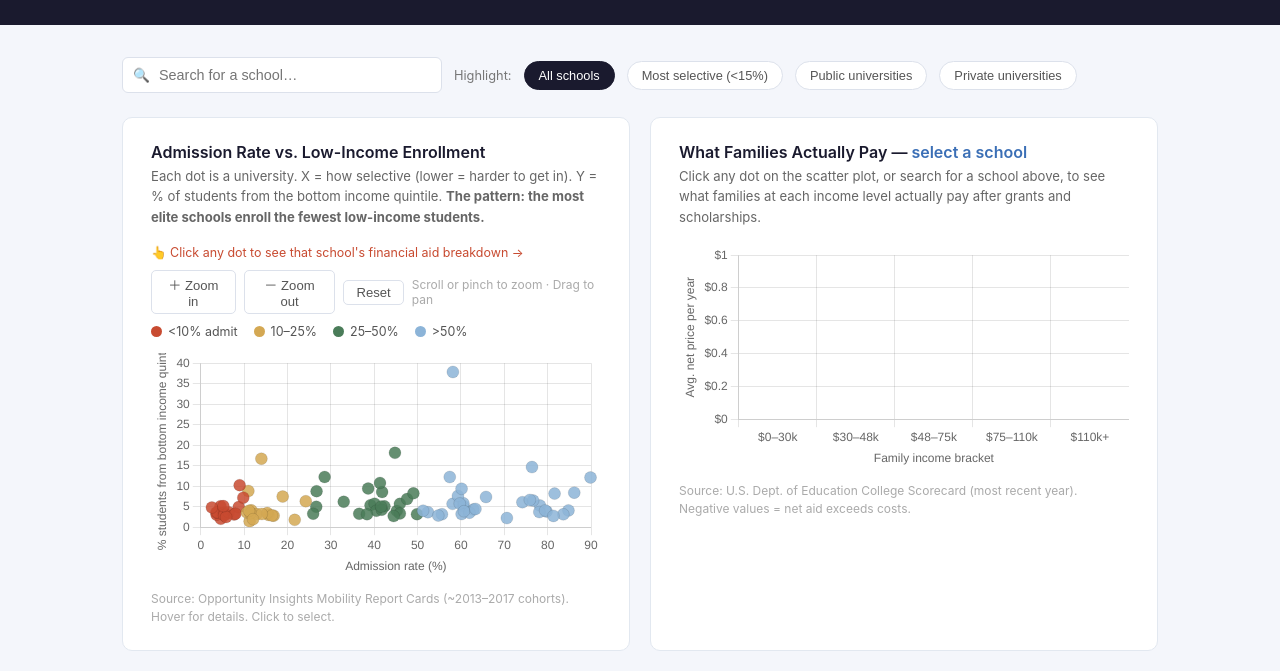
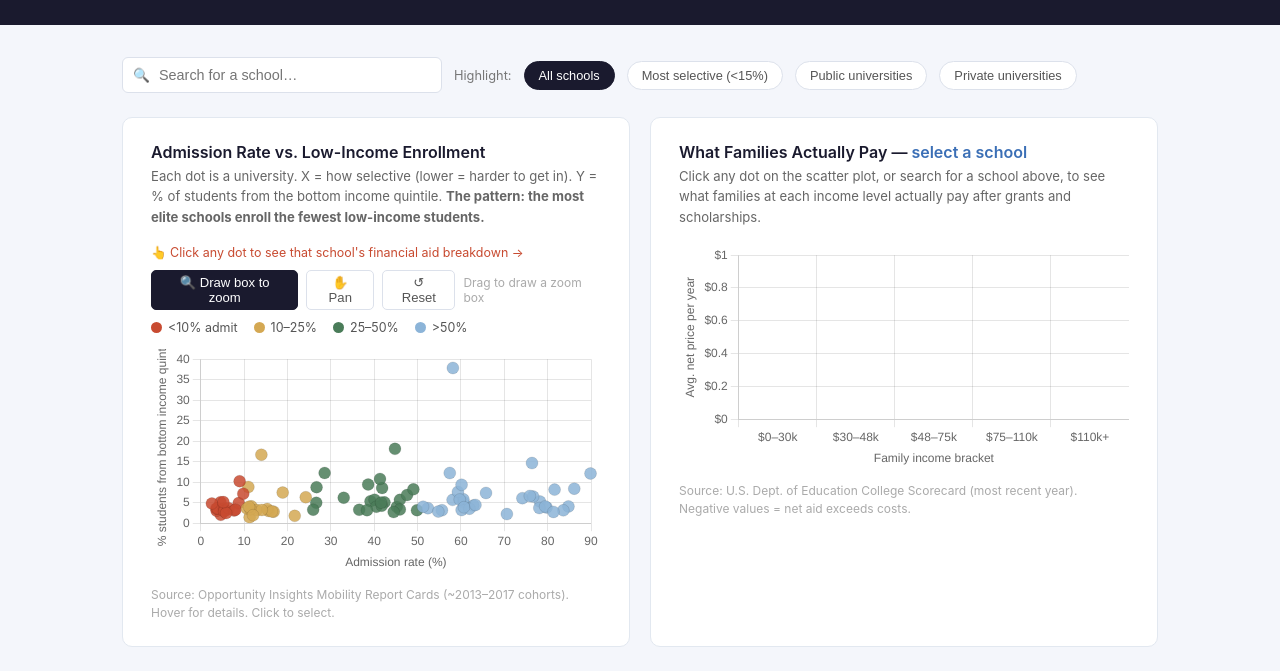
Before and after one commit to NaomiHuang662/who-gets-in, a plain HTML site: page dashboard/index.html in a window 1280 px wide. Shown: the part 113-784 px from the top of the page. Drawn offline with nearby package versions, Linux system fonts and the light colour scheme; some packages are replaced by stand-ins of ours; a script that the page names is missing.

Commit message:
Switch scatter to drag-to-zoom box + pan toggle

```diff
--- a/dashboard/index.html
+++ b/dashboard/index.html
@@ -119,6 +119,7 @@ header p { color: rgba(245,240,232,0.6); font-size: 0.9rem; max-width: 600px; }
   transition: all 0.15s;
 }
 .zoom-btn:hover { background: #f0f4ff; border-color: #3b6fb6; color: #3b6fb6; }
+.zoom-btn.active-mode { background: #1a1a2e; color: #fff; border-color: #1a1a2e; }
 .zoom-hint { font-size: 0.75rem; color: #aaa; }
 
 /* ── Full school table ── */
@@ -194,10 +195,10 @@ header p { color: rgba(245,240,232,0.6); font-size: 0.9rem; max-width: 600px; }
       <div class="card-desc">Each dot is a university. X = how selective (lower = harder to get in). Y = % of students from the bottom income quintile. <strong>The pattern: the most elite schools enroll the fewest low-income students.</strong></div>
       <div class="click-hint">👆 Click any dot to see that school's financial aid breakdown →</div>
       <div class="zoom-controls">
-        <button class="zoom-btn" id="zoomIn">＋ Zoom in</button>
-        <button class="zoom-btn" id="zoomOut">－ Zoom out</button>
-        <button class="zoom-btn" id="zoomReset">Reset</button>
-        <span class="zoom-hint">Scroll or pinch to zoom · Drag to pan</span>
+        <button class="zoom-btn active-mode" id="modeZoom">🔍 Draw box to zoom</button>
+        <button class="zoom-btn" id="modePan">✋ Pan</button>
+        <button class="zoom-btn" id="zoomReset">↺ Reset</button>
+        <span class="zoom-hint" id="zoomHint">Drag to draw a zoom box</span>
       </div>
       <div class="legend">
         <div class="leg"><div class="leg-dot" style="background:#c84b31"></div>&lt;10% admit</div>
@@ -425,12 +426,12 @@ let scatterChart = new Chart(scatterCtx, {
       },
       zoom: {
         zoom: {
-          wheel: { enabled: true },
+          drag: { enabled: true, backgroundColor: 'rgba(59,111,182,0.15)', borderColor: '#3b6fb6', borderWidth: 1 },
           pinch: { enabled: true },
           mode: 'xy',
         },
         pan: {
-          enabled: true,
+          enabled: false,
           mode: 'xy',
         },
       }
@@ -442,9 +443,29 @@ let scatterChart = new Chart(scatterCtx, {
   }
 });
 
-document.getElementById('zoomIn').addEventListener('click', () => scatterChart.zoom(1.3));
-document.getElementById('zoomOut').addEventListener('click', () => scatterChart.zoom(0.7));
-document.getElementById('zoomReset').addEventListener('click', () => scatterChart.resetZoom());
+function setChartMode(mode) {
+  const opts = scatterChart.options.plugins.zoom;
+  if (mode === 'zoom') {
+    opts.zoom.drag.enabled = true;
+    opts.pan.enabled = false;
+    document.getElementById('modeZoom').classList.add('active-mode');
+    document.getElementById('modePan').classList.remove('active-mode');
+    document.getElementById('zoomHint').textContent = 'Drag to draw a zoom box';
+    scatterCtx.style.cursor = 'crosshair';
+  } else {
+    opts.zoom.drag.enabled = false;
+    opts.pan.enabled = true;
+    document.getElementById('modePan').classList.add('active-mode');
+    document.getElementById('modeZoom').classList.remove('active-mode');
+    document.getElementById('zoomHint').textContent = 'Drag to pan around';
+    scatterCtx.style.cursor = 'grab';
+  }
+  scatterChart.update('none');
+}
+
+document.getElementById('modeZoom').addEventListener('click', () => setChartMode('zoom'));
+document.getElementById('modePan').addEventListener('click', () => setChartMode('pan'));
+document.getElementById('zoomReset').addEventListener('click', () => { scatterChart.resetZoom(); setChartMode('zoom'); });
 
 function buildScatter() {
   const vis = visibleData();
```
Also changed, not shown: index.html (+30 -9 lines).
